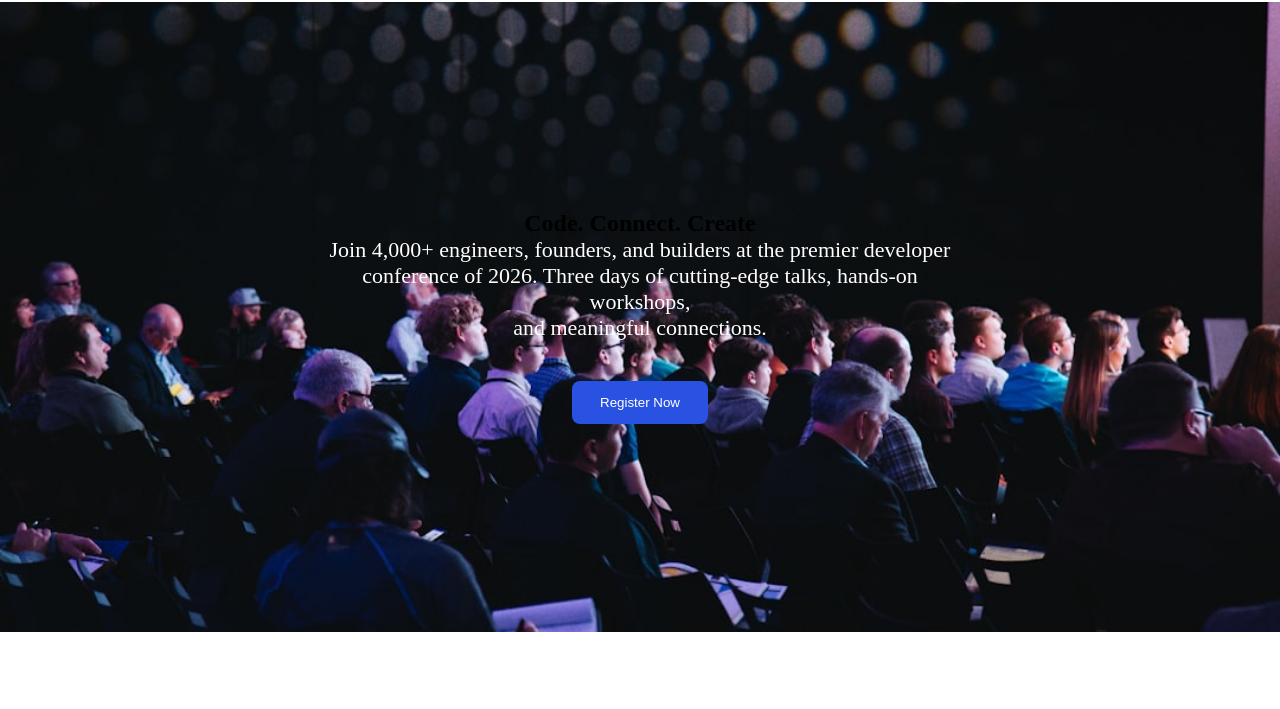
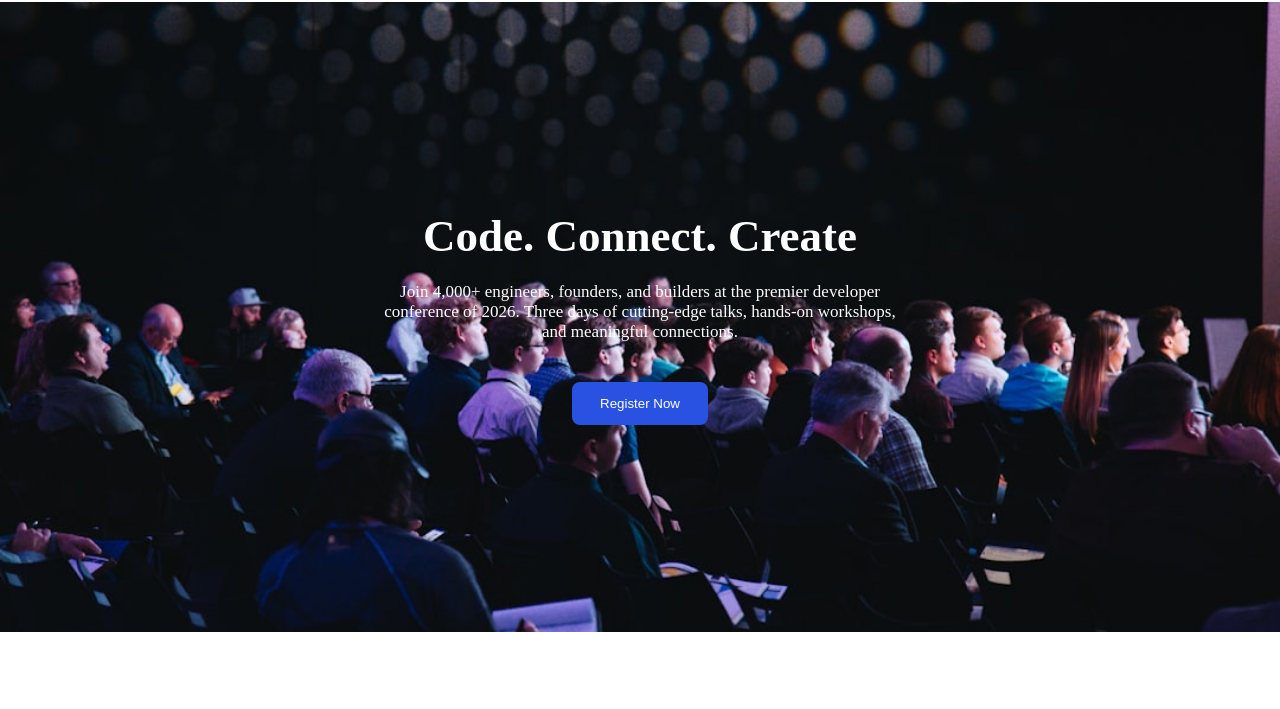
Before and after one commit to shajibsikder/devconf-b14-assignment-1, a plain HTML site: page index.html in a window 1280 px wide. Shown: the part 82-791 px from the top of the page. Drawn offline with Linux system fonts and the light colour scheme.

Commit message:
Update style.css

```diff
--- a/style.css
+++ b/style.css
@@ -54,7 +54,7 @@
     width: 700px;
 }
 
-.hero h2{
+.hero h1{
     color: white;
     font-size: 45px;
     margin-bottom: 20px;
@@ -62,7 +62,7 @@
 
 .hero p{
     color: white;
-    font-size: 22px;
+    font-size: 17px;
     margin-bottom: 40px;
 }
 
```
